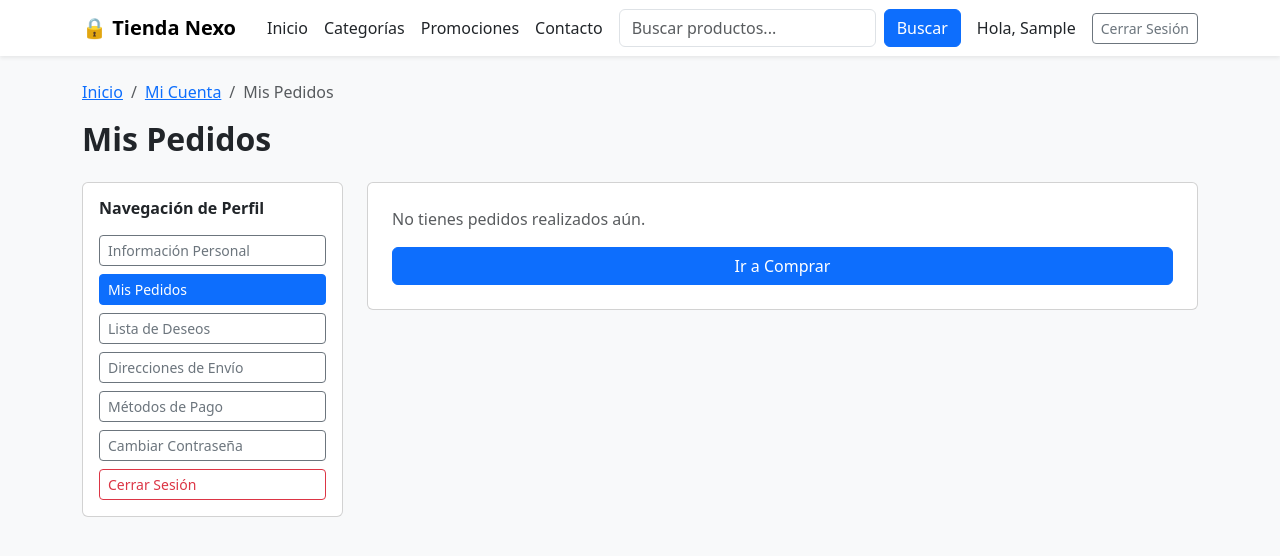
After one commit to Seba3120/tienda_nexo, a Django app: page /mis-pedidos/ in a window 1280 px wide. The commit adds this page. Shown: the top 556 px of the page. Run offline with Django 5.2, Linux system fonts and the light colour scheme; the visitor is signed in with stand-in values (Sample User, id 1); data that the repository does not hold is empty.

Commit message:
mis pedidos v0.1

```diff
--- /dev/null
+++ b/appnexo/templates/appnexo/mis_pedidos.html
@@ -0,0 +1,114 @@
+<!DOCTYPE html>
+<html lang="es">
+<head>
+    <meta charset="UTF-8">
+    <title>Mis Pedidos - Tienda Nexo</title>
+    <link href="https://cdn.jsdelivr.net/npm/bootstrap@5.3.0/dist/css/bootstrap.min.css" rel="stylesheet">
+</head>
+<body class="bg-light">
+
+    <!-- Navbar -->
+    <nav class="navbar navbar-expand-lg navbar-light bg-white shadow-sm">
+        <div class="container">
+            <a class="navbar-brand fw-bold" href="{% url 'inicio' %}">🔒 Tienda Nexo</a>
+            <div class="d-flex gap-3 align-items-center">
+                <a href="{% url 'inicio' %}" class="nav-link">Inicio</a>
+                <a href="{% url 'categorias' %}" class="nav-link">Categorías</a>
+                <a href="{% url 'promociones' %}" class="nav-link">Promociones</a>
+                <a href="{% url 'contacto' %}" class="nav-link">Contacto</a>
+                <form method="GET" action="{% url 'categorias' %}" class="d-flex gap-2">
+                    <input type="text" name="busqueda" class="form-control" placeholder="Buscar productos...">
+                    <button type="submit" class="btn btn-primary">Buscar</button>
+                </form>
+                {% if user.is_authenticated %}
+                    <a href="{% url 'perfil' %}" class="nav-link">Hola, {{ user.first_name }}</a>
+                    <a href="{% url 'logout' %}" class="btn btn-outline-secondary btn-sm">Cerrar Sesión</a>
+                {% else %}
+                    <a href="{% url 'login' %}" class="btn btn-outline-primary btn-sm">Ingresar</a>
+                {% endif %}
+            </div>
+        </div>
+    </nav>
+
+    <div class="container mt-4">
+
+        <!-- Breadcrumb -->
+        <nav aria-label="breadcrumb">
+            <ol class="breadcrumb">
+                <li class="breadcrumb-item"><a href="{% url 'inicio' %}">Inicio</a></li>
+                <li class="breadcrumb-item"><a href="{% url 'perfil' %}">Mi Cuenta</a></li>
+                <li class="breadcrumb-item active">Mis Pedidos</li>
+            </ol>
+        </nav>
+
+        <h2 class="fw-bold mb-4">Mis Pedidos</h2>
+
+        <div class="row">
+
+            <!-- Menu lateral -->
+            <div class="col-md-3">
+                <div class="card p-3">
+                    <h6 class="fw-bold mb-3">Navegación de Perfil</h6>
+                    <div class="d-grid gap-2">
+                        <a href="{% url 'perfil' %}" class="btn btn-outline-secondary btn-sm text-start">Información Personal</a>
+                        <a href="{% url 'mis_pedidos' %}" class="btn btn-primary btn-sm text-start">Mis Pedidos</a>
+                        <a href="{% url 'lista_deseos' %}" class="btn btn-outline-secondary btn-sm text-start">Lista de Deseos</a>
+                        <a href="#" class="btn btn-outline-secondary btn-sm text-start">Direcciones de Envío</a>
+                        <a href="#" class="btn btn-outline-secondary btn-sm text-start">Métodos de Pago</a>
+                        <a href="#" class="btn btn-outline-secondary btn-sm text-start">Cambiar Contraseña</a>
+                        <a href="{% url 'logout' %}" class="btn btn-outline-danger btn-sm text-start">Cerrar Sesión</a>
+                    </div>
+                </div>
+            </div>
+
+            <!-- Pedidos -->
+            <div class="col-md-9">
+                <div class="card p-4">
+                    {% if pedidos %}
+                        <table class="table">
+                            <thead>
+                                <tr>
+                                    <th>ID Pedido</th>
+                                    <th>Fecha</th>
+                                    <th>Total</th>
+                                    <th>Estado</th>
+                                    <th></th>
+                                </tr>
+                            </thead>
+                            <tbody>
+                                {% for pedido in pedidos %}
+                                    <tr>
+                                        <td>#{{ pedido.pk }}</td>
+                                        <td>{{ pedido.fecha|date:"d/m/Y" }}</td>
+                                        <td>${{ pedido.total }}</td>
+                                        <td>
+                                            {% if pedido.estado == 'pendiente' %}
+                                                <span class="badge bg-warning">Pendiente</span>
+                                            {% elif pedido.estado == 'en_proceso' %}
+                                                <span class="badge bg-info">En Proceso</span>
+                                            {% elif pedido.estado == 'completado' %}
+                                                <span class="badge bg-success">Completado</span>
+                                            {% else %}
+                                                <span class="badge bg-danger">Cancelado</span>
+                                            {% endif %}
+                                        </td>
+                                        <td>
+                                            <a href="#" class="btn btn-outline-secondary btn-sm">Ver Detalle</a>
+                                        </td>
+                                    </tr>
+                                {% endfor %}
+                            </tbody>
+                        </table>
+                    {% else %}
+                        <p class="text-muted">No tienes pedidos realizados aún.</p>
+                        <a href="{% url 'categorias' %}" class="btn btn-primary">Ir a Comprar</a>
+                    {% endif %}
+                </div>
+            </div>
+
+        </div>
+    </div>
+
+    <script src="https://cdn.jsdelivr.net/npm/bootstrap@5.3.0/dist/js/bootstrap.bundle.min.js"></script>
+</body>
+</html>
--- a/appnexo/templates/appnexo/perfil.html
+++ b/appnexo/templates/appnexo/perfil.html
@@ -54,7 +54,7 @@
                     <h6 class="fw-bold mb-3">Navegación de Perfil</h6>
                     <div class="d-grid gap-2">
                         <a href="{% url 'perfil' %}" class="btn btn-primary btn-sm text-start">Información Personal</a>
-                        <a href="#" class="btn btn-outline-secondary btn-sm text-start">Mis Pedidos</a>
+                        <a href="{% url 'mis_pedidos' %}" class="btn btn-outline-secondary btn-sm text-start">Mis Pedidos</a>
                         <a href="{% url 'lista_deseos' %}" class="btn btn-outline-secondary btn-sm text-start">Lista de Deseos</a>
                         <a href="#" class="btn btn-outline-secondary btn-sm text-start">Direcciones de Envío</a>
                         <a href="#" class="btn btn-outline-secondary btn-sm text-start">Métodos de Pago</a>
--- a/appnexo/urls.py
+++ b/appnexo/urls.py
@@ -20,4 +20,5 @@ urlpatterns = [
     path("deseos/", views.lista_deseos, name="lista_deseos"),
     path("deseos/agregar/<int:pk>/", views.agregar_deseos, name="agregar_deseos"),
     path("deseos/eliminar/<int:pk>/", views.eliminar_deseos, name="eliminar_deseos"),
+    path('mis-pedidos/', views.mis_pedidos, name='mis_pedidos'),
 ]
--- a/appnexo/views.py
+++ b/appnexo/views.py
@@ -198,8 +198,13 @@ def pago(request):
         )
 
     if request.method == "POST":
-        request.session["carrito"] = {}
-        return redirect("confirmacion")
+        pedido = Pedido.objects.create(
+            usuario=request.user,
+            total=total,
+            estado='pendiente'
+        )
+        request.session['carrito'] = {}
+        return redirect('confirmacion')
 
     return render(
         request,
@@ -286,3 +291,10 @@ def eliminar_deseos(request, pk):
     deseo = get_object_or_404(ListaDeseos, pk=pk, usuario=request.user)
     deseo.delete()
     return redirect('lista_deseos')
+
+@login_required
+def mis_pedidos(request):
+    pedidos = Pedido.objects.filter(usuario=request.user).order_by('-fecha')
+    return render(request, 'appnexo/mis_pedidos.html', {
+        'pedidos': pedidos,
+    })
```
